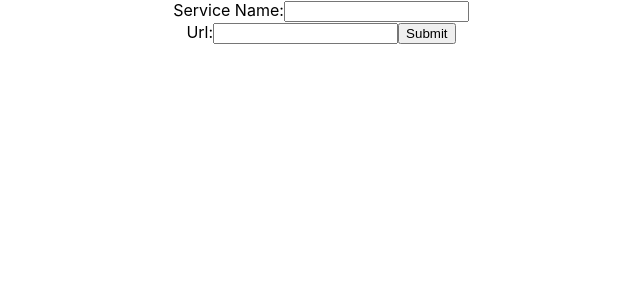
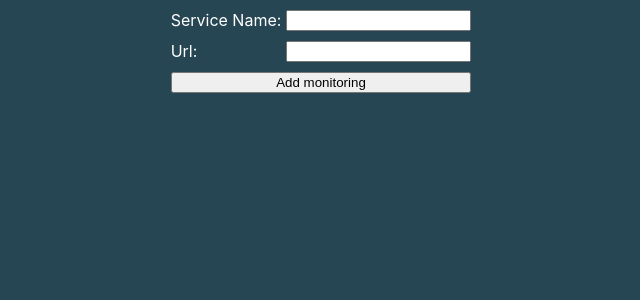
Before and after one commit to Oscmage/case, a React (Create React App) app in the folder frontend/: page / in a window 1280 px wide. Shown: the top 300 px of the page, without its empty margins (319-959 px from the left). Built offline with nearby package versions, Linux system fonts and the light colour scheme.

Commit message:
add basic styling

```diff
--- a/frontend/src/App.tsx
+++ b/frontend/src/App.tsx
@@ -20,12 +20,9 @@ export class App extends React.Component<{}, MonitoringListInterface> {
       url: url,
     };
 
-    this.setState(prevState => {
-      const services = [...prevState.services, service]
-      return {
-        services
-      };
-    });
+    this.setState(prevState => ({
+      services: [...prevState.services, service]
+    }));
   }
 
   render() {
--- /dev/null
+++ b/frontend/src/CreateMonitoring.css
@@ -0,0 +1,21 @@
+.monitoring-form {
+  display: flex;
+  flex-direction: column;
+  padding: 10px;
+}
+
+.monitoring-form div {
+  display: flex;
+}
+
+.monitoring-form .form-row input {
+  margin-left: auto;
+}
+
+.monitoring-form .form-row label {
+  padding-right: 5px;
+}
+
+.form-row {
+  padding: 0px 0px 10px 0px;
+}
--- a/frontend/src/CreateMonitoring.tsx
+++ b/frontend/src/CreateMonitoring.tsx
@@ -1,4 +1,5 @@
 import React from "react";
+import './CreateMonitoring.css';
 import { CreateMonitoringList } from "./Types";
 
 interface CreateState {
@@ -42,25 +43,28 @@ export class CreateMonitoring extends React.Component<CreateMonitoringList, Crea
 
     render() {
       return (
-        <form onSubmit={this.handleSubmit}>
+        <form className="monitoring-form" onSubmit={this.handleSubmit}>
+            <div className="form-row">
                 <label>
                     Service Name:
+                </label>
                 <input
                     name="serviceName"
                     type="text"
                     value={this.state.name}
                     onChange={this.handleInputChangeName} />
-            </label>
-            <br />
+            </div>
+            <div className="form-row">
                 <label>
                     Url:
+                </label>
                 <input
                 name="urlToPoll"
                 type="text"
                 value={this.state.url}
                 onChange={this.handleInputChangeUrl} />
-            </label>
-            <input type="submit" value="Submit" />
+            </div>
+            <input type="submit" value="Add monitoring" />
         </form>
       );
     }
--- a/frontend/src/index.css
+++ b/frontend/src/index.css
@@ -1,13 +1,20 @@
+html,
 body {
   margin: 0;
-  font-family: -apple-system, BlinkMacSystemFont, 'Segoe UI', 'Roboto', 'Oxygen',
-    'Ubuntu', 'Cantarell', 'Fira Sans', 'Droid Sans', 'Helvetica Neue',
+  font-family: -apple-system, BlinkMacSystemFont, "Segoe UI", "Roboto", "Oxygen",
+    "Ubuntu", "Cantarell", "Fira Sans", "Droid Sans", "Helvetica Neue",
     sans-serif;
   -webkit-font-smoothing: antialiased;
   -moz-osx-font-smoothing: grayscale;
+  background-color: #264653;
+  color: white;
+  display: flex;
+  width: 100%;
+  height: 100%;
+  justify-content: center;
 }
 
 code {
-  font-family: source-code-pro, Menlo, Monaco, Consolas, 'Courier New',
+  font-family: source-code-pro, Menlo, Monaco, Consolas, "Courier New",
     monospace;
 }
```
Lines whose indentation alone changed are shown as unchanged.
